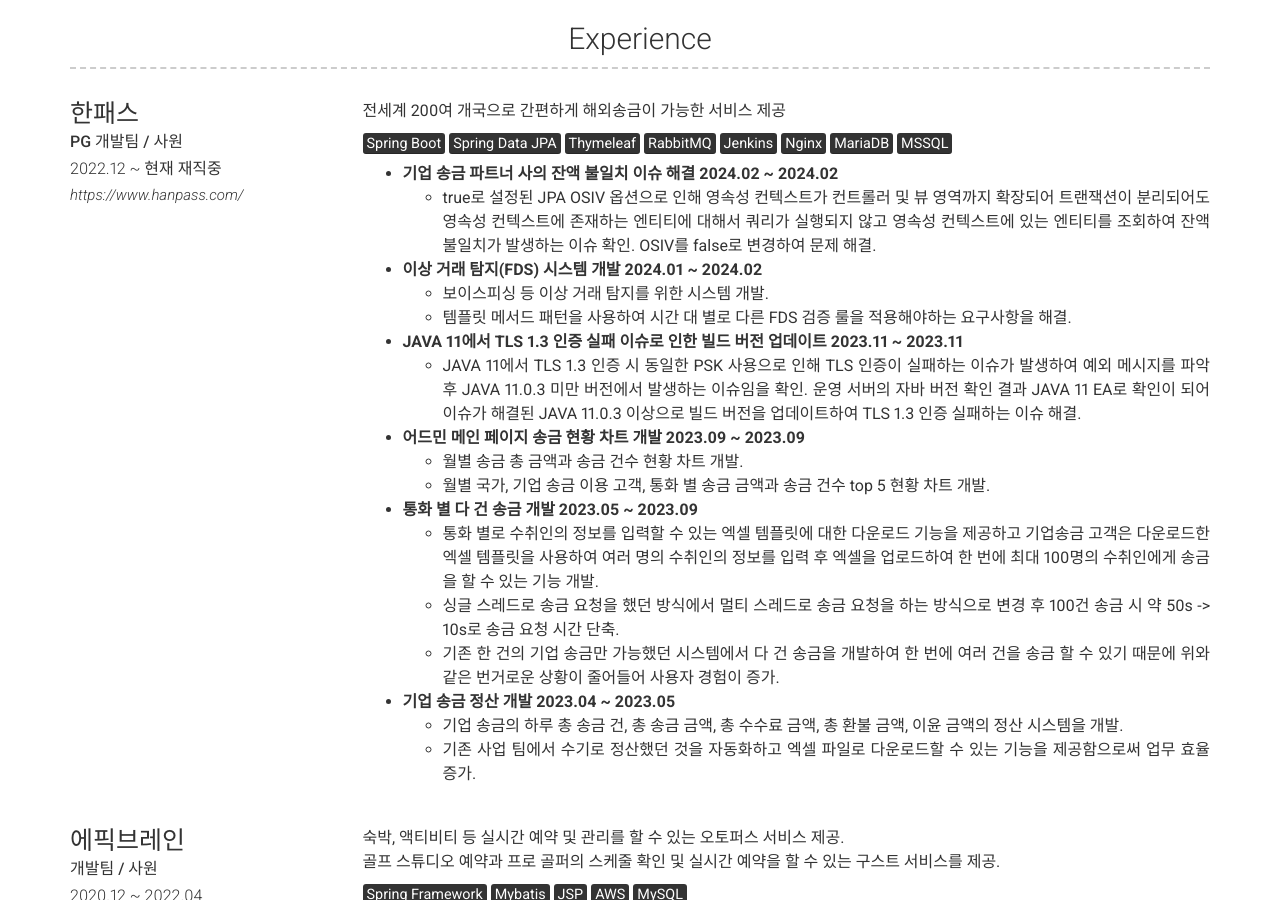
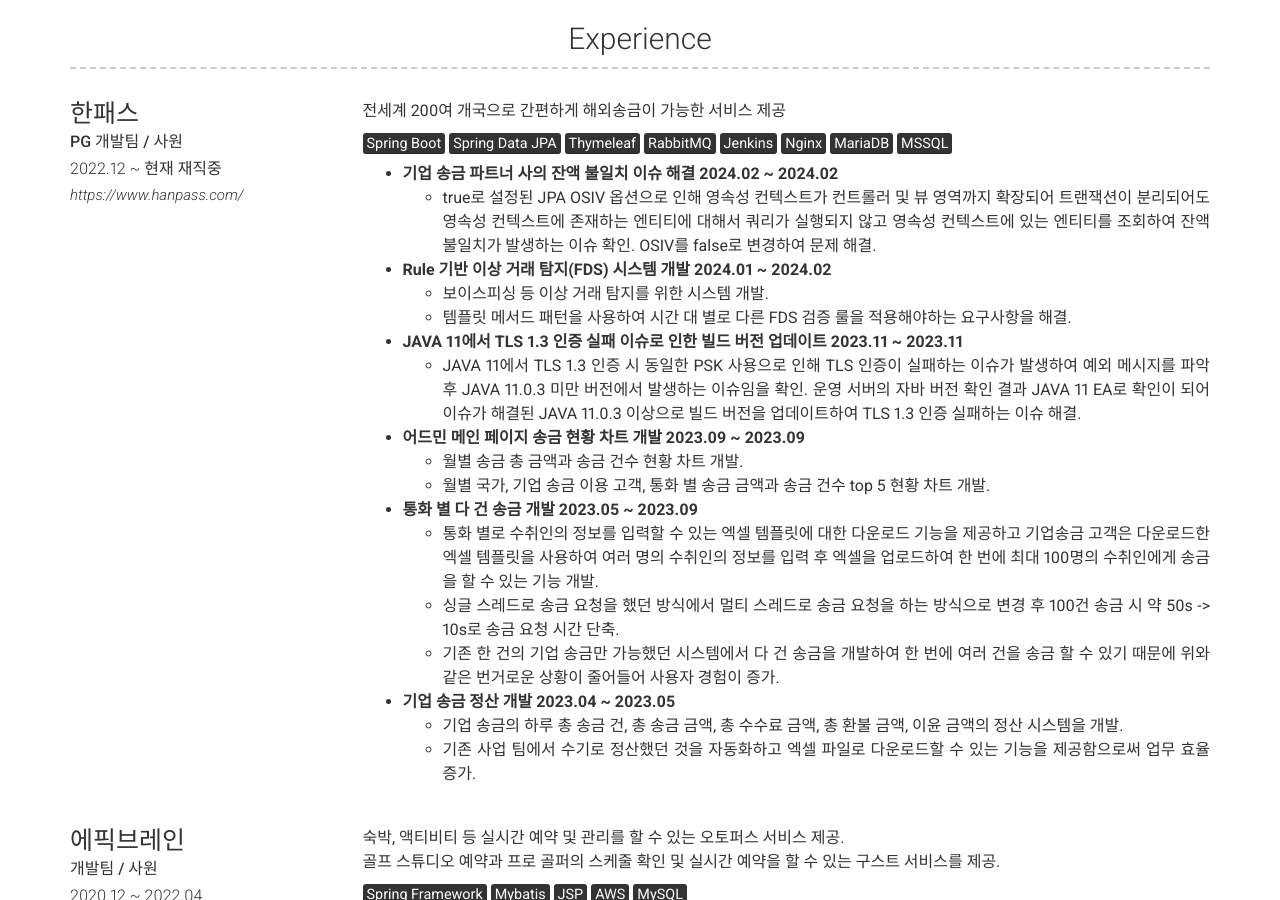
Before and after one commit to rbsks/rbsks.github.io, a Jekyll site: the page built from index.md, in a window 1280 px wide and 900 px high, scrolled down 531 px. Built offline with Jekyll 4.4.1, drawn with Linux system fonts in a browser that asks for light colours; nearby versions of some CDN libraries.

Commit message:
Update _config.yml

```diff
--- a/_config.yml
+++ b/_config.yml
@@ -73,7 +73,7 @@ content:
           <mark>Spring Boot</mark> <mark>Spring Data JPA</mark> <mark>Thymeleaf</mark> <mark>RabbitMQ</mark> <mark>Jenkins</mark> <mark>Nginx</mark> <mark>MariaDB</mark> <mark>MSSQL</mark>
           - __기업 송금 파트너 사의 잔액 불일치 이슈 해결 2024.02 ~ 2024.02__
             - true로 설정된 JPA OSIV 옵션으로 인해 영속성 컨텍스트가 컨트롤러 및 뷰 영역까지 확장되어 트랜잭션이 분리되어도 영속성 컨텍스트에 존재하는 엔티티에 대해서 쿼리가 실행되지 않고 영속성 컨텍스트에 있는 엔티티를 조회하여 잔액 불일치가 발생하는 이슈 확인. OSIV를 false로 변경하여 문제 해결.
-          - __이상 거래 탐지(FDS) 시스템 개발 2024.01 ~ 2024.02__
+          - __Rule 기반 이상 거래 탐지(FDS) 시스템 개발 2024.01 ~ 2024.02__
             - 보이스피싱 등 이상 거래 탐지를 위한 시스템 개발.
             - 템플릿 메서드 패턴을 사용하여 시간 대 별로 다른 FDS 검증 룰을 적용해야하는 요구사항을 해결.
           - __JAVA 11에서 TLS 1.3 인증 실패 이슈로 인한 빌드 버전 업데이트 2023.11 ~ 2023.11__
```
